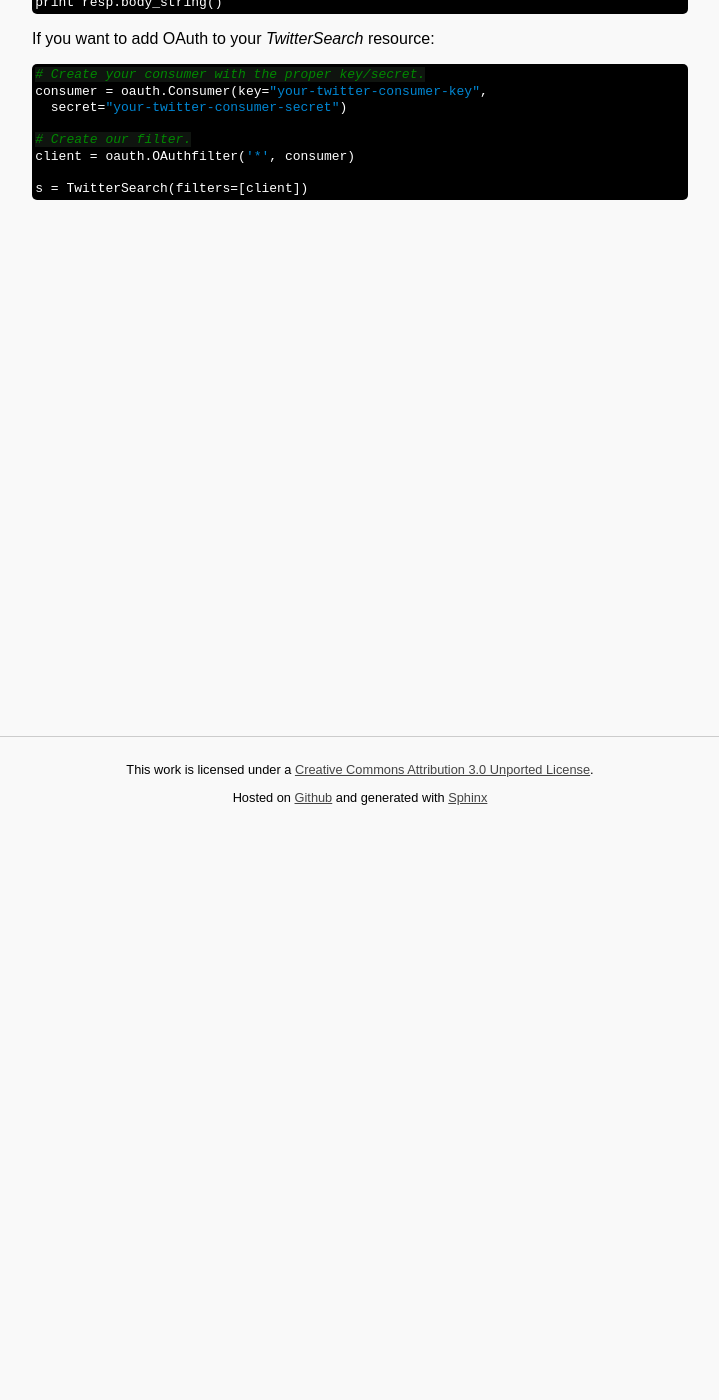
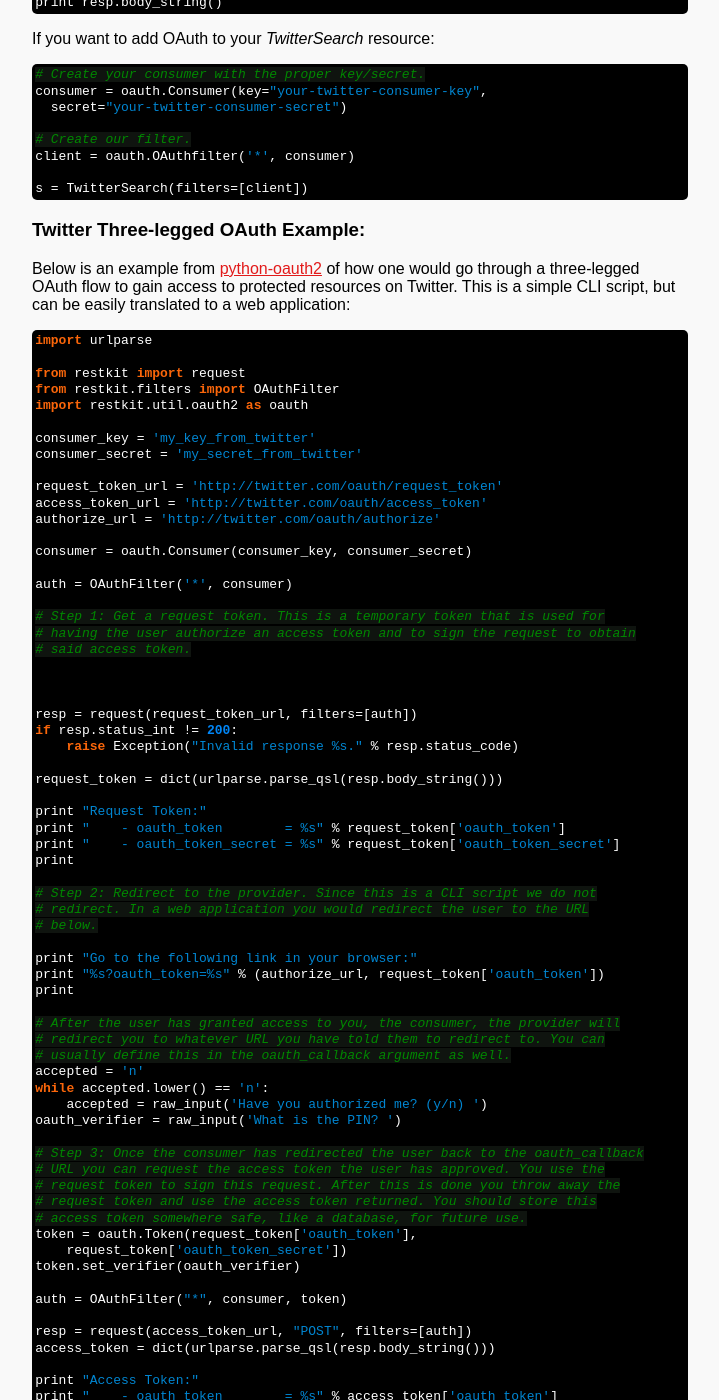
Before and after one commit to benoitc/restkit, a Sphinx documentation site: the page built from doc/authentication.rst, in a window 1280 px wide and 1400 px high, scrolled down 1267 px. Shown: the whole window, without its empty margins (280-999 px from the left). Built offline with Sphinx 7.4.7, drawn with Linux system fonts in a browser that asks for light colours; comment, search, counter and statistics services are not loaded; before the commit the page ends 2085 px from its top, so only the background shows below that; some of the changed text lies outside the part shown.

Commit message:
add Twitter Three-legged OAuth Example

```diff
--- a/doc/authentication.rst
+++ b/doc/authentication.rst
@@ -69,6 +69,83 @@
 
   s = TwitterSearch(filters=[client])
 
+Twitter Three-legged OAuth Example:
+~~~~~~~~~~~~~~~~~~~~~~~~~~~~~~~~~~~
+
+Below is an example from `python-oauth2 <http://github.com/simplegeo/python-oauth2>`_ of how one would go through a three-legged OAuth flow to gain access to protected resources on Twitter. This is a simple CLI script, but can be easily translated to a web application::
+
+  import urlparse
+
+  from restkit import request
+  from restkit.filters import OAuthFilter
+  import restkit.util.oauth2 as oauth
+
+  consumer_key = 'my_key_from_twitter'
+  consumer_secret = 'my_secret_from_twitter'
+
+  request_token_url = 'http://twitter.com/oauth/request_token'
+  access_token_url = 'http://twitter.com/oauth/access_token'
+  authorize_url = 'http://twitter.com/oauth/authorize'
+
+  consumer = oauth.Consumer(consumer_key, consumer_secret)
+
+  auth = OAuthFilter('*', consumer)
+
+  # Step 1: Get a request token. This is a temporary token that is used for
+  # having the user authorize an access token and to sign the request to obtain
+  # said access token.
+
+
+
+  resp = request(request_token_url, filters=[auth])
+  if resp.status_int != 200:
+      raise Exception("Invalid response %s." % resp.status_code)
+
+  request_token = dict(urlparse.parse_qsl(resp.body_string()))
+
+  print "Request Token:"
+  print "    - oauth_token        = %s" % request_token['oauth_token']
+  print "    - oauth_token_secret = %s" % request_token['oauth_token_secret']
+  print
+
+  # Step 2: Redirect to the provider. Since this is a CLI script we do not
+  # redirect. In a web application you would redirect the user to the URL
+  # below.
+
+  print "Go to the following link in your browser:"
+  print "%s?oauth_token=%s" % (authorize_url, request_token['oauth_token'])
+  print
+
+  # After the user has granted access to you, the consumer, the provider will
+  # redirect you to whatever URL you have told them to redirect to. You can
+  # usually define this in the oauth_callback argument as well.
+  accepted = 'n'
+  while accepted.lower() == 'n':
+      accepted = raw_input('Have you authorized me? (y/n) ')
+  oauth_verifier = raw_input('What is the PIN? ')
+
+  # Step 3: Once the consumer has redirected the user back to the oauth_callback
+  # URL you can request the access token the user has approved. You use the
+  # request token to sign this request. After this is done you throw away the
+  # request token and use the access token returned. You should store this
+  # access token somewhere safe, like a database, for future use.
+  token = oauth.Token(request_token['oauth_token'],
+      request_token['oauth_token_secret'])
+  token.set_verifier(oauth_verifier)
+
+  auth = OAuthFilter("*", consumer, token)
+
+  resp = request(access_token_url, "POST", filters=[auth])
+  access_token = dict(urlparse.parse_qsl(resp.body_string()))
+
+  print "Access Token:"
+  print "    - oauth_token        = %s" % access_token['oauth_token']
+  print "    - oauth_token_secret = %s" % access_token['oauth_token_secret']
+  print
+  print "You may now access protected resources using the access tokens above."
+  print
+
+
 
 .. _basic authentication: http://www.ietf.org/rfc/rfc2617.txt
 .. _OAuth: http://oauth.net/
```
